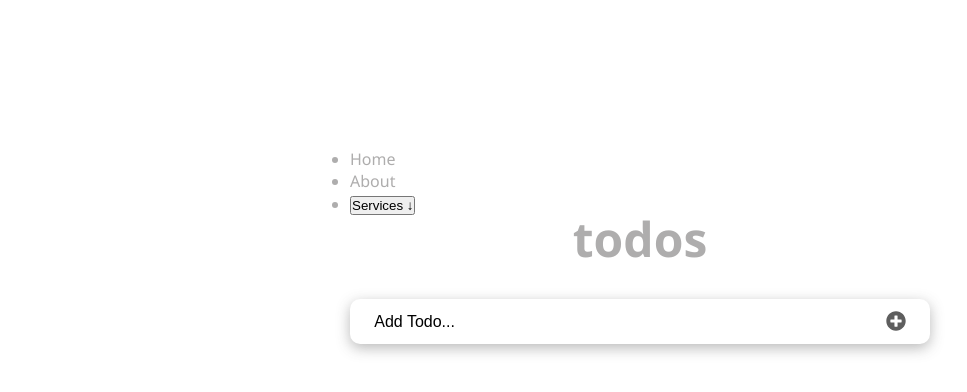
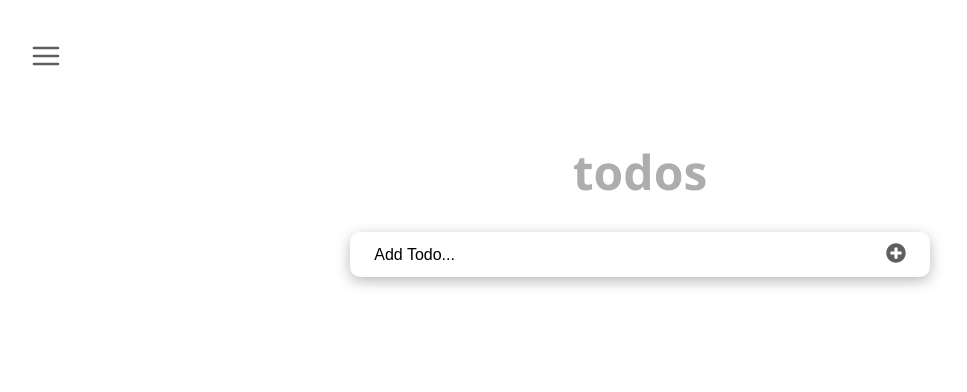
Before and after one commit to enmanuelbayen/To-Do-List-React.js, a React (Vite) app: page / in a window 1280 px wide. Shown: the top 392 px of the page, without its empty margins (0-967 px from the left). Built offline with nearby package versions, Linux system fonts and the light colour scheme.

Commit message:
Added menu UI, imcomple setup of router

```diff
--- a/package.json
+++ b/package.json
@@ -10,10 +10,14 @@
     "preview": "vite preview"
   },
   "dependencies": {
+    "localforage": "^1.10.0",
+    "match-sorter": "^6.3.1",
     "prop-types": "^15.8.1",
     "react": "^18.2.0",
     "react-dom": "^18.2.0",
     "react-icons": "^4.9.0",
+    "react-router-dom": "^6.11.2",
+    "sort-by": "^1.2.0",
     "uuid": "^9.0.0"
   },
   "devDependencies": {
--- a/src/App.jsx
+++ b/src/App.jsx
@@ -3,7 +3,6 @@ import Header from './components/Header.jsx'
 import TodosLogic from './components/TodosLogic.jsx'
 
 function App() {
-
   return (
     <div className="wrapper">
       <div className="todos">
--- a/src/components/Navbar.jsx
+++ b/src/components/Navbar.jsx
@@ -1,15 +1,49 @@
-import { useState, useRef} from "react";
+import React, { useState, useRef, useEffect } from 'react';
 import { useOnClickOutside } from "../useOnClickOutside";
+import '../style/navbar.css';
+import { MdClose } from 'react-icons/md';
+import { FiMenu } from 'react-icons/fi';
+
 
 const Navbar = () => {
     const [dropdown, setDropdown] = useState(false);
+    const [navbarOpen, setNavbarOpen] = useState(false);
     const ref = useRef();
+    useEffect(() => {
+      const handler = (event) => {
+        if (
+          navbarOpen &&
+          ref.current &&
+          !ref.current.contains(event.target)
+        ) {
+          setNavbarOpen(false);
+        }
+      };
+      document.addEventListener('mousedown', handler);
+      return () => {
+        // Cleanup the event listener
+        document.removeEventListener('mousedown', handler);
+      };
+    }, [navbarOpen]);
 
     useOnClickOutside(ref, dropdown, () => setDropdown(false));
 
     return (
-      <nav>
-        <ul>
+      <nav ref={ref} className="navbar">
+        <button className="toggle" onClick={() => setNavbarOpen((prev) => !prev)}>
+          {navbarOpen ?
+            (
+              <MdClose style={{ width: '32px', height: '32px' }} />
+            ) : (
+              <FiMenu
+                style={{
+                  width: '32px',
+                  height: '32px',
+                }}
+              />
+            )}
+        </button>
+        <ul className={`menu-nav${navbarOpen ? ' show-menu' : ''}`}>
           <li>Home</li>
           <li>About</li>
           <li ref={ref}>
--- a/src/main.jsx
+++ b/src/main.jsx
@@ -1,10 +1,21 @@
 import React from 'react'
 import ReactDOM from 'react-dom/client'
 import App from './App.jsx'
+import {
+  createBrowserRouter,
+  RouterProvider,
+} from "react-router-dom";
 // import './index.css'
+
+const router = createBrowserRouter([
+  {
+    path: "/",
+    element: <App />,
+  },
+]);
 
 ReactDOM.createRoot(document.getElementById('root')).render(
   <>
-    <App />
+    <RouterProvider router={router} />
   </>,
 )
--- /dev/null
+++ b/src/routes/About.jsx
@@ -0,0 +1,4 @@
+const About = () => {
+    return <div>About content</div>;
+  };
+  export default About;
--- /dev/null
+++ b/src/routes/Login.jsx
@@ -0,0 +1,4 @@
+const Login = () => {
+    return <div>Login page</div>;
+  };
+  export default Login;
--- /dev/null
+++ b/src/routes/Profile.jsx
@@ -0,0 +1,4 @@
+const Profile = () => {
+    return <div>Profile page</div>;
+  };
+  export default Profile;
--- /dev/null
+++ b/src/style/navbar.css
@@ -0,0 +1,59 @@
+/*==========================
+Sidebar navigation
+========================*/
+.navbar {
+    position: relative;
+  }
+  button {
+    cursor: pointer;
+    background: transparent;;
+    border: none;
+    font-size: 20px;
+  }
+  .navbar .toggle {
+    position: fixed;
+    left: 30px;
+    top: 40px;
+    cursor: pointer;
+    background: transparent;;
+    border: none;
+  }
+  .menu-nav {
+    list-style: none;
+    position: absolute;
+    background: #fff;
+    left: 0;
+    width: 0;
+    overflow: hidden;
+    max-width: 290px;
+    z-index: 9;
+    font-size: 18px;
+    box-shadow: 0 10px 15px -3px rgb(46 41 51 / 8%), 0 4px 6px -2px rgb(71 63 79 / 16%);
+    transform: translateX(-100px);
+    transition: transform ease-in-out 0.2s;
+    /* transition: width ease 0.2s; */
+  }
+  .menu-nav.show-menu {
+    width: 100%;
+    transform: translateX(0px);
+  }
+  .menu-nav li a, .menu-nav li span {
+    display: block;
+    padding: 1rem;
+  }
+  .log-in {
+    color: #777;
+    border-top: 1px solid #efecec;
+    margin-top: 15px;
+    font-size: 15px;
+  }
+  /* logout */
+  .logout {
+    position: absolute;
+    right: 30px;
+    top: 40px;
+    display: flex;
+    gap: 2rem;
+    font-size: 20px;
+    color: #005bb3;
+  }
```
Also changed, not shown: src/routes/Home.jsx (added, +16 -0 lines), 1 other file (tests, documents, lock files or other folders).
